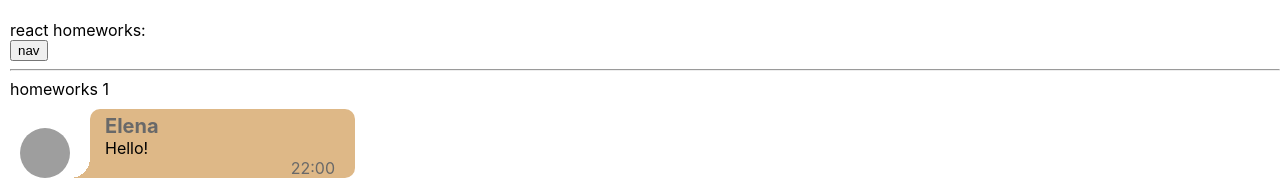
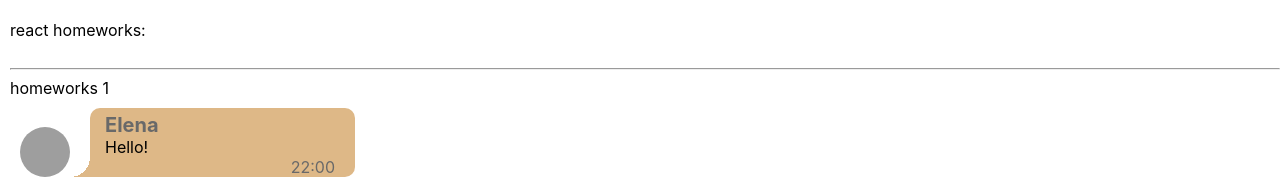
Before and after one commit to Elena176/ignat-homeworks, a React (Create React App) app: page /#/pre-junior in a window 1280 px wide. Shown: the top 180 px of the page. Built offline with nearby package versions, Linux system fonts and the light colour scheme; grey boxes are pictures that could not be loaded.

Commit message:
added classes for navLink

```diff
--- a/src/p2-homeworks/h1/Message.tsx
+++ b/src/p2-homeworks/h1/Message.tsx
@@ -8,7 +8,7 @@ type MessagePropsType = {
     time: string
 }
 
-function Message(props: MessagePropsType) {
+function Message (props: MessagePropsType) {
     return (
         <div className={s.message}>
             <img className={s.img}
--- a/src/p2-homeworks/h5/HW5.tsx
+++ b/src/p2-homeworks/h5/HW5.tsx
@@ -1,5 +1,5 @@
 import React from 'react'
-import { HashRouter } from 'react-router-dom'
+import {HashRouter} from 'react-router-dom'
 import Header from './Header'
 import Routes from './Routes'
 
@@ -9,9 +9,9 @@ function HW5() {
             {/*в gh-pages лучше работает HashRouter*/}
             <HashRouter>
 
-            <Header/>
+                <Header/>
 
-            <Routes/>
+                <Routes/>
 
             </HashRouter>
         </div>
--- a/src/p2-homeworks/h5/Header.module.css
+++ b/src/p2-homeworks/h5/Header.module.css
@@ -1,10 +1,29 @@
 .container {
-    width: 230px;
+    width: 220px;
+}
+
+.slideRight {
     display: flex;
     justify-content: space-between;
+    transform: translate(-110%);
+    transition: transform 1s;
 }
+
+.container:hover .slideRight {
+    transform: translate(0);
+}
+
+.square {
+    width: 25px;
+    height: 25px;
+    background: #f447ff;
+}
+
 .nav {
     text-decoration: none;
-    display: flex;
-    justify-content: space-between;
+    color: #551576;
 }
+
+.navActive {
+    color: #a04cf3;
+}
--- a/src/p2-homeworks/h5/Header.tsx
+++ b/src/p2-homeworks/h5/Header.tsx
@@ -1,24 +1,17 @@
-import React, {useState} from 'react'
+import React from 'react'
 import {NavLink} from 'react-router-dom'
 import {PATH} from './Routes';
 import s from './Header.module.css';
 
 function Header() {
-    const [selected, setSelected] = useState(true)
 
     return (
         <div className={s.container}>
-
-            {!selected &&
-            <div onMouseLeave={() => setSelected(true)} className={s.nav}>
-                <NavLink to={PATH.PRE_JUNIOR} >PreJunior</NavLink>
-                <NavLink to={PATH.JUNIOR} >Junior</NavLink>
-                <NavLink to={PATH.JUNIOR_PLUS} >JuniorPlus</NavLink>
+            <div className={s.slideRight}>
+            <NavLink to={PATH.PRE_JUNIOR} className={s.nav} activeClassName={s.navActive}>PreJunior</NavLink>
+            <NavLink to={PATH.JUNIOR} className={s.nav} activeClassName={s.navActive}>Junior</NavLink>
+            <NavLink to={PATH.JUNIOR_PLUS} className={s.nav} activeClassName={s.navActive}>JuniorPlus</NavLink>
             </div>
-            }
-            <span className={s.nav}>
-                <button onMouseOver={() => setSelected(false)} > nav </button>
-            </span>
 
             {/*// add NavLinks*/}
         </div>
--- a/src/p2-homeworks/h5/pages/Junior.tsx
+++ b/src/p2-homeworks/h5/pages/Junior.tsx
@@ -6,7 +6,7 @@ function Junior() {
         <div>
             <h2>This page is under development</h2>
             <Error404/>
-           {/* <HW7/>
+            {/* <HW7/>
             <HW8/>
             <HW9/>
             <HW10/>*/}
```
Also changed, not shown: src/p2-homeworks/h5/pages/Error404.module.css (added).
